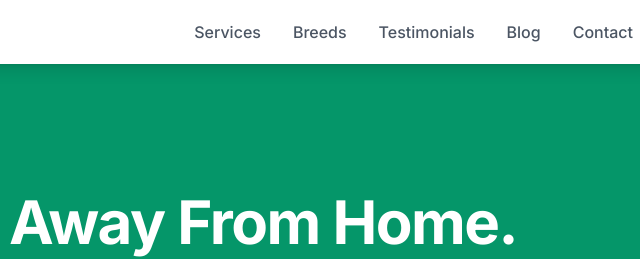
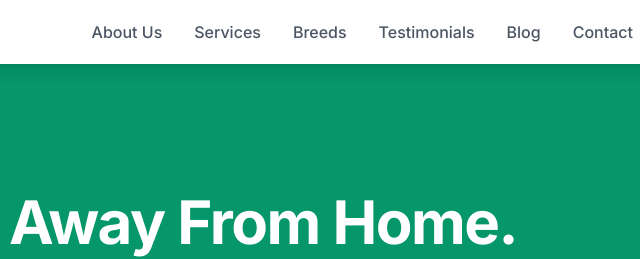
Before and after one commit to Friends-Kennel-Hub/Friends_Kennel_Hub, a plain HTML site: page index.html in a window 1280 px wide. Shown: the top 259 px of the page, 615-1255 px from the left. Drawn offline with nearby package versions, Linux system fonts and the light colour scheme.

Commit message:
Update index.html

```diff
--- a/index.html
+++ b/index.html
@@ -36,6 +36,7 @@
 
             <!-- Navigation Links -->
             <div class="hidden md:flex space-x-8">
+                <a href="about.html" class="text-gray-600 hover:text-emerald-600 font-medium transition-colors">About Us</a>
                 <a href="#services" class="text-gray-600 hover:text-emerald-600 font-medium transition-colors">Services</a>
                 <a href="#breeds" class="text-gray-600 hover:text-emerald-600 font-medium transition-colors">Breeds</a>
                 <a href="#testimonials" class="text-gray-600 hover:text-emerald-600 font-medium transition-colors">Testimonials</a>
@@ -53,6 +54,7 @@
         <!-- Mobile Menu -->
         <div id="mobile-menu" class="hidden md:hidden bg-white shadow-md rounded-b-xl pb-4">
             <div class="px-2 pt-2 space-y-2">
+                <a href="about.html" class="block px-3 py-2 rounded-lg text-base font-medium text-gray-700 hover:bg-gray-100 hover:text-gray-900 transition-colors">About Us</a>
                 <a href="#services" class="block px-3 py-2 rounded-lg text-base font-medium text-gray-700 hover:bg-gray-100 hover:text-gray-900 transition-colors">Services</a>
                 <a href="#breeds" class="block px-3 py-2 rounded-lg text-base font-medium text-gray-700 hover:bg-gray-100 hover:text-gray-900 transition-colors">Breeds</a>
                 <a href="#testimonials" class="block px-3 py-2 rounded-lg text-base font-medium text-gray-700 hover:bg-gray-100 hover:text-gray-900 transition-colors">Testimonials</a>
```
